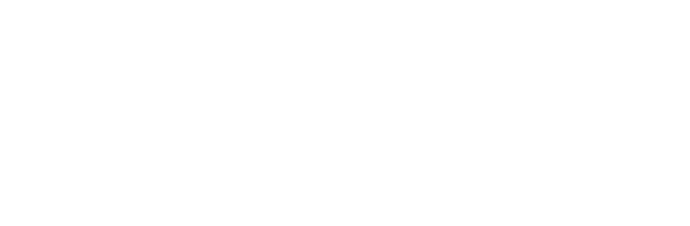
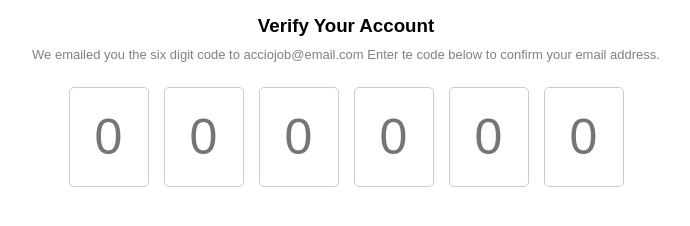
Before and after one commit to acciojob/OTP-joydeepsarkar99, a website: page main.html in a window 1280 px wide. Shown: the whole page, without its empty margins (294-984 px from the left). Drawn offline with Linux system fonts and the light colour scheme.

Commit message:
created a submission

```diff
--- a/main.html
+++ b/main.html
@@ -8,7 +8,19 @@
 
 <body>
 	<!-- the entire body must be written by student -->
-    <script type="text/javascript" src="./script.js">
+	<h3 id="verification_heading">Verify Your Account</h3>
+	<p id="verification_subtext">We emailed you the six digit code to acciojob@email.com Enter te code below to confirm your email address.</p>
+    <div class="code-container">
+		<input type="text" class="code" placeholder="0">
+		<input type="text" class="code" placeholder="0">
+		<input type="text" class="code" placeholder="0">
+		<input type="text" class="code" placeholder="0">
+		<input type="text" class="code" placeholder="0">
+		<input type="text" class="code" placeholder="0">
+	</div>
+
+
+	<script type="text/javascript" src="./script.js">
 </script>
 
 </body>
--- a/script.js
+++ b/script.js
@@ -1 +1,7 @@
 //your JS code here. If required.
+let inputValue = document.querySelectorAll(".code")
+for(let i=0;i<inputValue.length;i++){
+	if(i+1 < input.length && inputValue[i].value.length == 1){
+		inputValue[i+1].focus()
+	}
+}
--- a/styles.css
+++ b/styles.css
@@ -1 +1,31 @@
 /*  your css code here. If applicable */
+*{
+	margin:0px;
+	padding:0px;
+	box-sizing:border-box;
+	font-family:Arial, Helvetica, sans-serif;
+}
+
+#verification_heading{
+	text-align:center;
+	margin:15px 0px 10px;
+}
+#verification_subtext{
+	font-size:13px;
+	text-align:center;
+	color:gray;
+	margin-bottom:25px;
+}
+.code{
+	width:80px;
+	height:100px;
+	border:1px solid #ccc;
+	font-size:50px;
+	text-align:center;
+	border-radius:5px;
+}
+.code-container{
+	display:flex;
+	justify-content:center;
+	gap:15px;
+}
```
